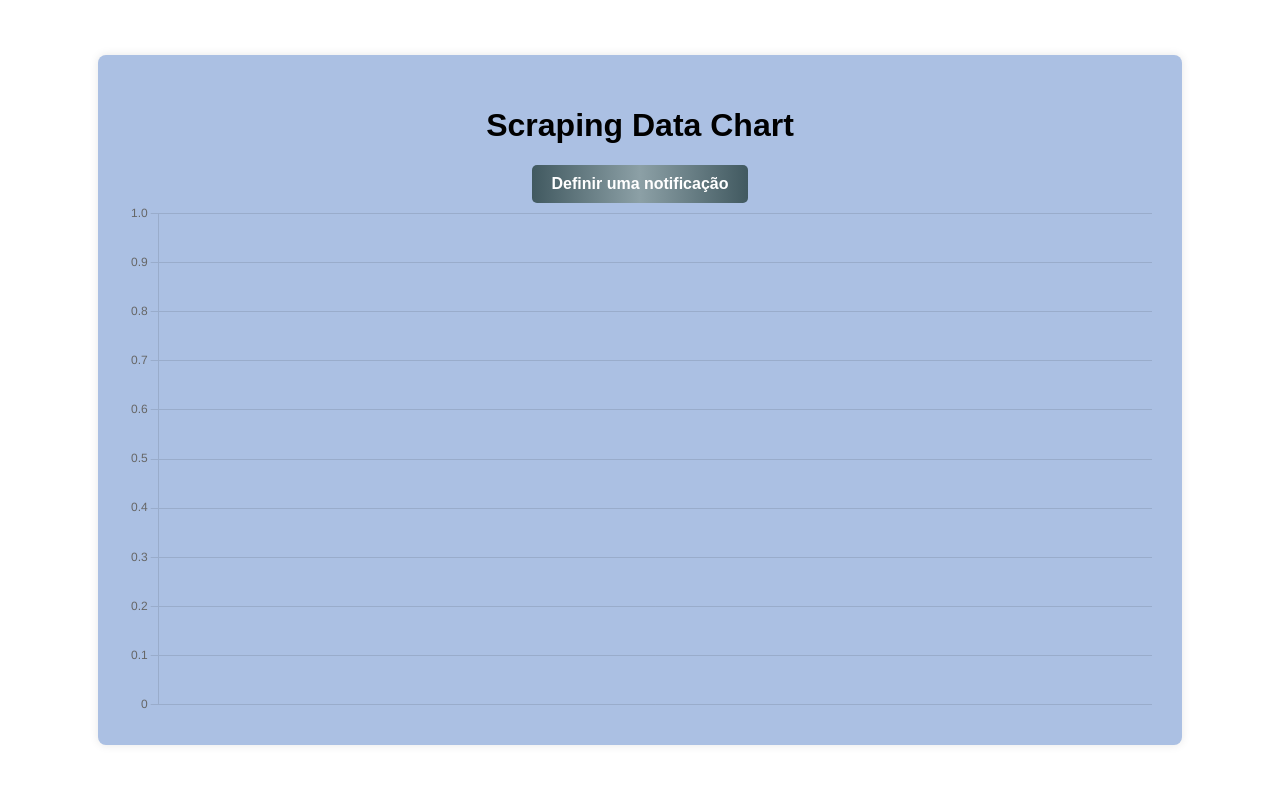
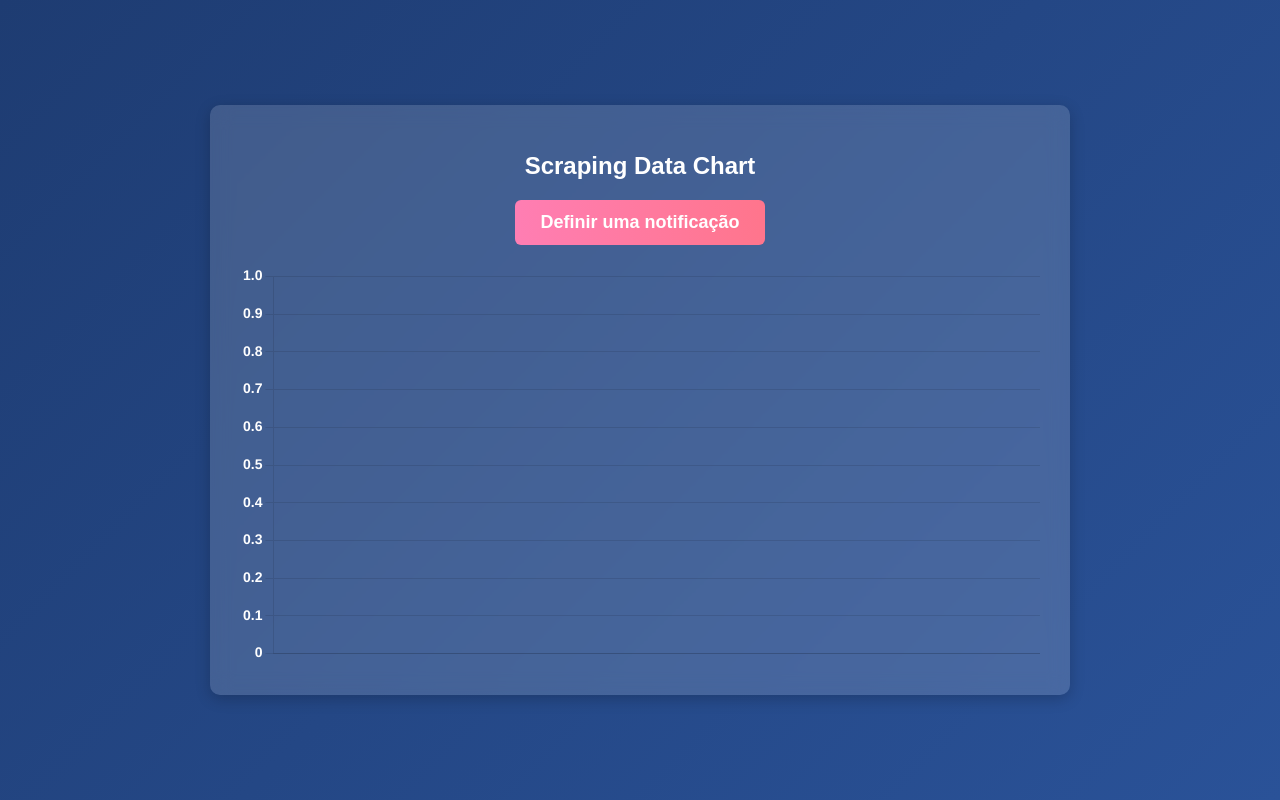
Before and after one commit to Gustavoss181/Monitor-Preco-Jogos, a website: page frontend-service/grafico/grafico.html in a window 1280 px wide. Drawn offline with nearby package versions, Linux system fonts and the light colour scheme; no server answers.

Commit message:
feat: grafico atualizado

```diff
--- a/frontend-service/grafico/grafico-script.js
+++ b/frontend-service/grafico/grafico-script.js
@@ -56,8 +56,34 @@ window.onload = async () => {
 		},
 		options: {
 			scales: {
+				x: {
+					ticks: {
+						color: 'white', // Define a cor das labels do eixo X
+						font: {
+							size: 14, // Aumenta o tamanho da fonte
+							weight: 'bold'
+						}
+					}
+				},
 				y: {
-				beginAtZero: true
+					ticks: {
+						beginAtZero: true,
+						color: 'white', // Define a cor das labels do eixo Y
+						font: {
+							size: 14,
+							weight: 'bold'
+						}
+					}
+				}
+			},
+			plugins: {
+				legend: {
+					labels: {
+						color: 'white', // Define a cor da legenda
+						font: {
+							size: 16
+						}
+					}
 				}
 			}
 		}
--- a/frontend-service/grafico/grafico-style.css
+++ b/frontend-service/grafico/grafico-style.css
@@ -1,47 +1,61 @@
-body{
+body {
     display: flex;
     justify-content: center;
     align-items: center;
     min-height: 100vh;
     margin: 0;
-    font-family: Arial, sans-serif;
+    font-family: 'Poppins', sans-serif;
+    background: linear-gradient(135deg, #1e3c72, #2a5298);
+    color: white;
 }
 
 #grafico {
     text-align: center;
-    width: 100%;
-    max-width: 80%;
+    width: 90%;
+    max-width: 800px;
     padding: 30px;
-    box-shadow: 0 0 10px rgba(0, 0, 0, 0.1);
-    border-radius: 8px;
-    background-color:  #abc0e3;
+    box-shadow: 0 4px 15px rgba(0, 0, 0, 0.2);
+    border-radius: 10px;
+    background: rgba(255, 255, 255, 0.15);
+    backdrop-filter: blur(10px);
+}
+
+h1 {
+    font-size: 24px;
+    margin-bottom: 20px;
 }
 
 a.button {
     display: inline-block;
-    padding: 10px 20px;
-    font-size: 16px;
+    padding: 12px 25px;
+    font-size: 18px;
     font-weight: bold;
-    background: linear-gradient(to right, #415960, #8ca0a6, #415960);
+    background: linear-gradient(90deg, #ff7eb3, #ff758c);
     color: white;
     cursor: pointer;
     text-align: center;
     text-decoration: none;
-    border-radius: 5px;
-    transition: background-color 0.3s ease, border-color 0.3s ease;
+    border-radius: 6px;
+    transition: transform 0.2s ease, box-shadow 0.2s ease;
 }
 
 a.button:hover {
-    background: linear-gradient(to right, white, #9c9e9f);
-    color: black;
+    transform: scale(1.05);
+    box-shadow: 0 4px 10px rgba(255, 120, 150, 0.4);
 }
 
 a.button:active {
-    background-color: #004085; /* Cor de fundo ao clicar */
-    border-color: #004085; /* Altera a cor da borda ao clicar */
+    transform: scale(0.98);
 }
 
-a.button:focus {
-    outline: none;
-    box-shadow: 0 0 0 4px rgba(38, 143, 255, 0.5); /* Destaca o botão quando ele está focado */
+canvas {
+    margin-top: 20px;
+    max-width: 100%;
 }
+
+/* Ajuste para melhorar a visibilidade das labels do gráfico */
+.chartjs-render-monitor {
+    color: white !important;
+    font-size: 14px;
+    font-weight: bold;
+}
```
Lines whose indentation alone changed are shown as unchanged.
